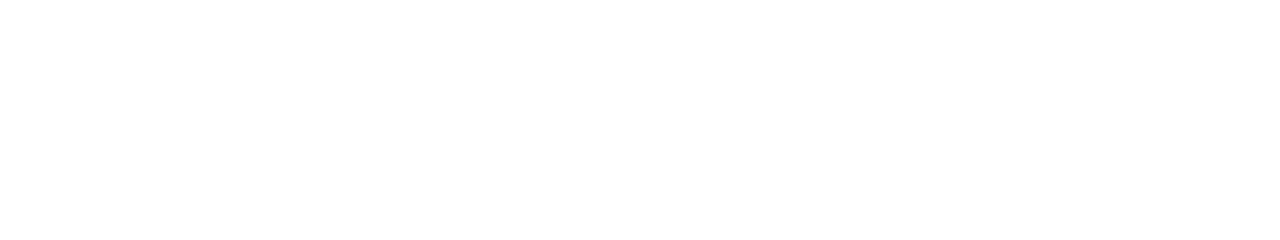
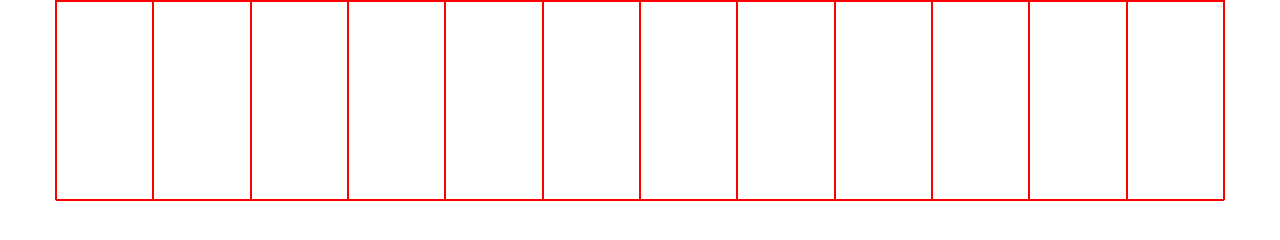
Before and after one commit to aficocelli/html-css-12bool, a plain HTML site: page index.html in a window 1280 px wide. Drawn offline with Linux system fonts and the light colour scheme.

Commit message:
add. float and clearfix

```diff
--- a/css/12bool.css
+++ b/css/12bool.css
@@ -19,3 +19,15 @@
   max-width: 1170px;
   margin: 0 auto;
 }
+
+.conteiner::after{
+  content: "";
+  display: block;
+  clear: both;
+}
+[class*="col-"]{
+  float: left;
+}
+.col-1{
+  width: calc( 100% / 12 );
+}
--- a/index.html
+++ b/index.html
@@ -9,6 +9,31 @@
   <link rel="stylesheet" href="css/style.css">
 </head>
 <body>
-
+  <div class="conteiner debug">
+    <div class="col-1 debug">
+    </div>
+    <div class="col-1 debug">
+    </div>
+    <div class="col-1 debug">
+    </div>
+    <div class="col-1 debug">
+    </div>
+    <div class="col-1 debug">
+    </div>
+    <div class="col-1 debug">
+    </div>
+    <div class="col-1 debug">
+    </div>
+    <div class="col-1 debug">
+    </div>
+    <div class="col-1 debug">
+    </div>
+    <div class="col-1 debug">
+    </div>
+    <div class="col-1 debug">
+    </div>
+    <div class="col-1 debug">
+    </div>
+  </div>
 </body>
 </html>
```
